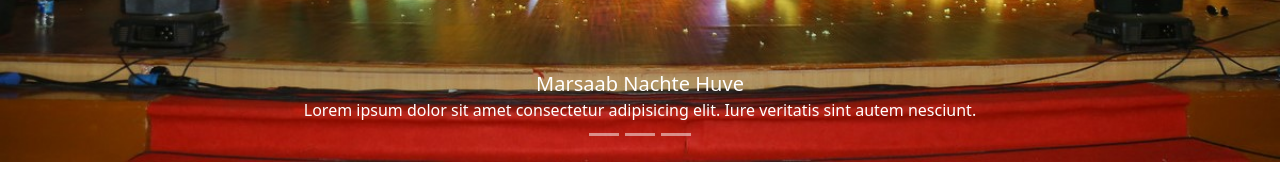
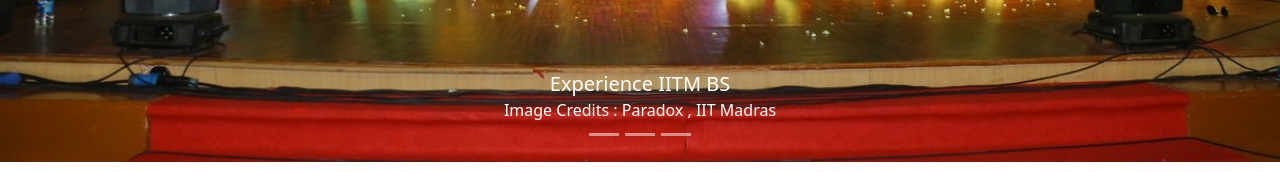
Before and after one commit to SundarbansWebOps/Frontend, a Vue app: page /events in a window 1280 px wide. Shown: the part 467-639 px from the top of the page. Built offline with nearby package versions, Linux system fonts and the light colour scheme; no server answers.

Commit message:
minor fixes

```diff
--- a/public/index.html
+++ b/public/index.html
@@ -35,8 +35,7 @@
                   <img class="w-auto h-8 sm:h-10 my-auto " src="../src/assets/sundarbans2.png" alt="">
                   Sundarbans
               </a>
-
-              <p class="text-sm text-gray-600 dark:text-gray-300">© Copyright 2023. All Rights Reserved.</p>
+              <p class="text-sm text-center text-gray-600 dark:text-gray-300">© Copyright 2023. All Rights Reserved.</p>
 
               <div class="flex -mx-2">
                   <a href="#"
--- a/src/components/EventsPage.vue
+++ b/src/components/EventsPage.vue
@@ -26,10 +26,9 @@
           data-te-carousel-active data-te-carousel-item style="backface-visibility: hidden">
           <img src="../assets/Paradox.jpg" class="block w-full" alt="..." />
           <div class="absolute inset-x-[15%] bottom-5 hidden py-5 text-center text-white md:block">
-            <h5 class="text-xl">Marsaab Nachte Huve</h5>
+            <h5 class="text-xl">Experience IITM BS</h5>
             <p>
-              Lorem ipsum dolor sit amet consectetur adipisicing elit. Iure
-              veritatis sint autem nesciunt.
+              Image Credits : Paradox , IIT Madras
             </p>
           </div>
         </div>
```
